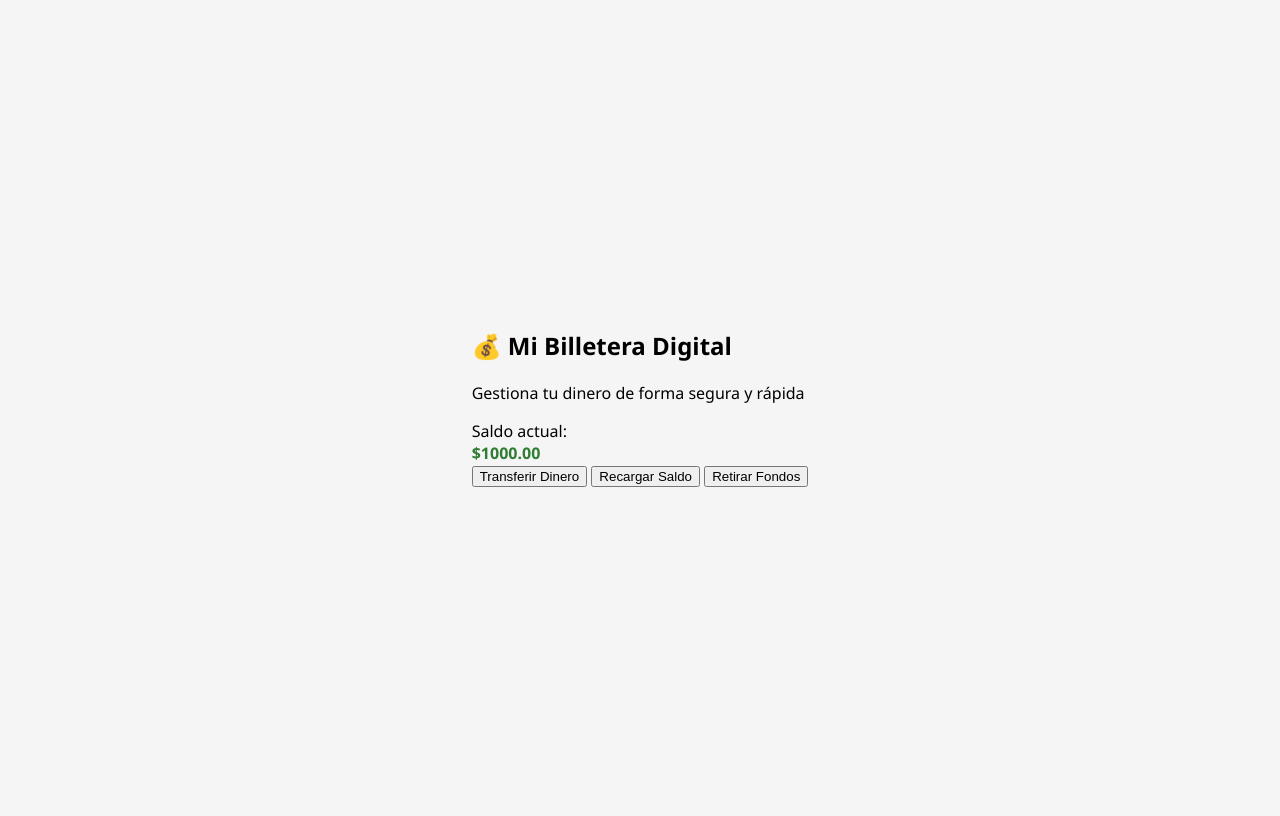
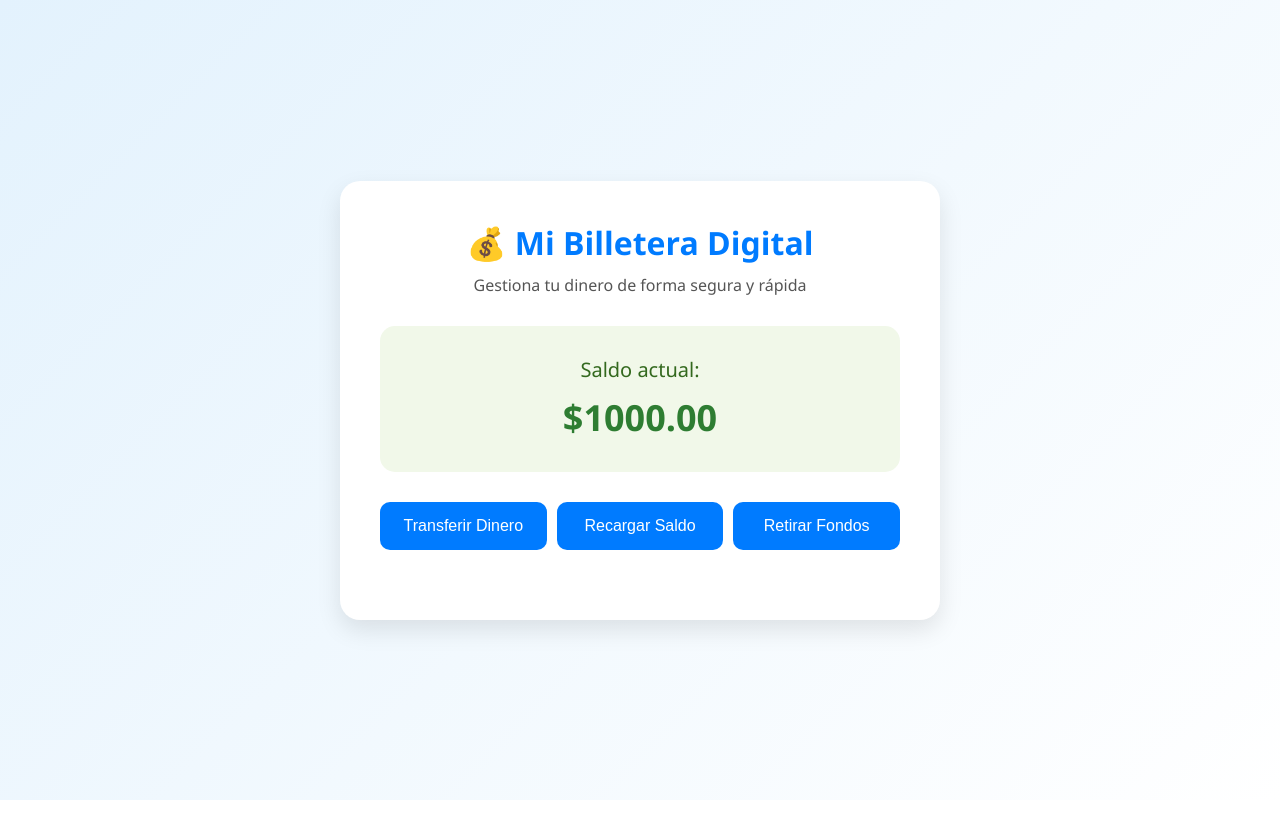
Before and after one commit to mrmorcilla/STEFI-coin-web, a plain HTML site: page index.html in a window 1280 px wide. Drawn offline with Linux system fonts and the light colour scheme.

Commit message:
Update style.css

```diff
--- a/style.css
+++ b/style.css
@@ -1,46 +1,110 @@
+* {
+  box-sizing: border-box;
+  margin: 0;
+  padding: 0;
+}
+
 body {
   font-family: 'Segoe UI', sans-serif;
-  background-color: #f5f5f5;
+  background: linear-gradient(135deg, #e3f2fd, #ffffff);
+  min-height: 100vh;
   display: flex;
   justify-content: center;
   align-items: center;
-  height: 100vh;
+  padding: 20px;
 }
 
-.wallet-container {
-  background: #fff;
-  padding: 30px;
-  border-radius: 10px;
-  box-shadow: 0 4px 10px rgba(0, 0, 0, 0.1);
-  text-align: center;
-  width: 300px;
+.wallet-app {
+  background: #ffffff;
+  padding: 40px;
+  border-radius: 20px;
+  box-shadow: 0 10px 25px rgba(0, 0, 0, 0.1);
+  width: 100%;
+  max-width: 600px;
+  display: flex;
+  flex-direction: column;
+  gap: 30px;
 }
 
-.balance {
-  font-size: 20px;
-  margin: 20px 0;
+.wallet-header h1 {
+  font-size: 32px;
+  color: #007bff;
+  text-align: center;
+  margin-bottom: 10px;
 }
 
-#balance-amount {
+.wallet-header p {
+  font-size: 16px;
+  text-align: center;
+  color: #555;
+}
+
+.wallet-balance {
+  background-color: #f1f8e9;
+  padding: 30px;
+  border-radius: 15px;
+  text-align: center;
+}
+
+.balance-label {
+  font-size: 20px;
+  color: #33691e;
+  margin-bottom: 10px;
+}
+
+.balance-value {
+  font-size: 36px;
   font-weight: bold;
   color: #2e7d32;
 }
 
-.buttons button {
-  margin: 10px 5px;
-  padding: 10px 20px;
-  background: #007bff;
-  border: none;
-  color: white;
-  border-radius: 5px;
-  cursor: pointer;
+.wallet-actions {
+  display: flex;
+  flex-direction: row;
+  justify-content: space-between;
+  gap: 10px;
 }
 
-.buttons button:hover {
+.wallet-actions button {
+  flex: 1;
+  padding: 15px;
+  font-size: 16px;
+  background-color: #007bff;
+  color: #fff;
+  border: none;
+  border-radius: 10px;
+  cursor: pointer;
+  transition: background 0.3s ease;
+}
+
+.wallet-actions button:hover {
   background-color: #0056b3;
 }
 
-#message {
-  margin-top: 20px;
-  color: #555;
+.wallet-message p {
+  text-align: center;
+  font-size: 16px;
+  color: #444;
 }
+
+@media (max-width: 600px) {
+  .wallet-app {
+    padding: 20px;
+  }
+
+  .wallet-actions {
+    flex-direction: column;
+  }
+
+  .wallet-actions button {
+    width: 100%;
+  }
+
+  .balance-value {
+    font-size: 28px;
+  }
+
+  .wallet-header h1 {
+    font-size: 24px;
+  }
+}
```
